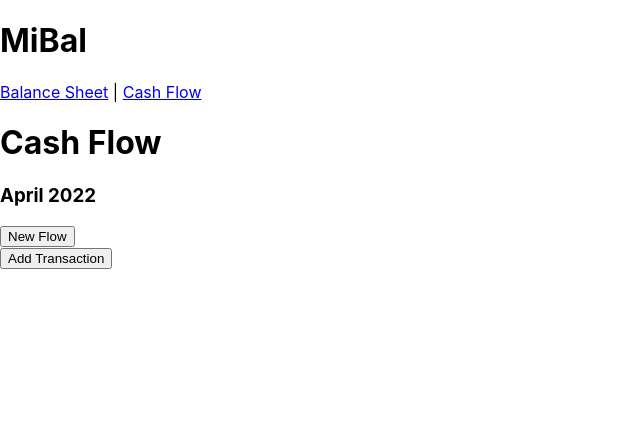
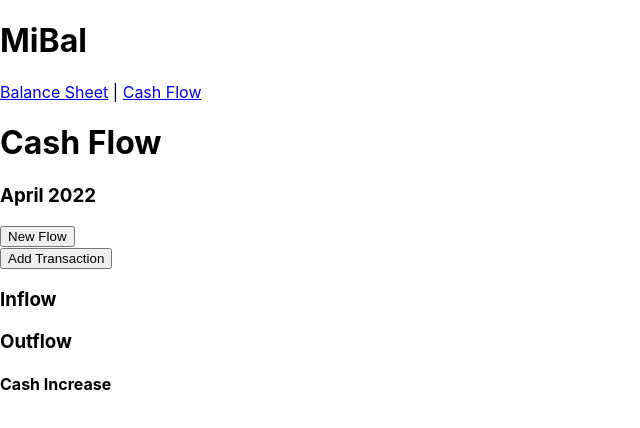
Before and after one commit to je-zhou/mibal, a React (Create React App) app: page /cash-flow in a window 1280 px wide. Shown: the top 428 px of the page, without its empty margins (0-640 px from the left). Built offline with nearby package versions, Linux system fonts and the light colour scheme.

Commit message:
init data structure interfaces

```diff
--- a/src/components/CashFlow/CashFlow.tsx
+++ b/src/components/CashFlow/CashFlow.tsx
@@ -1,21 +1,15 @@
-import getData from "../../dummyData";
 import AddTransactionButton from "./AddTransactionButton/AddTransactionButton";
+import CashFlowTable from "./CashFlowTable/CashFlowTable";
 import NewFlowButton from "./NewFlowButton/NewFlowButton";
 
 export default function CashFlow() {
- // let data = getData();
-  // let accounts = data.map((obj) => (
-  //   <h3  key={obj.accountName}>
-  //     {obj.accountName}
-  //   </h3>
-  // ));
-
   return (
     <div>
-     <h1>Cash Flow</h1>
-     <h3>April 2022</h3>
-     <NewFlowButton />
+      <h1>Cash Flow</h1>
+      <h3>April 2022</h3>
+      <NewFlowButton />
       <AddTransactionButton />
+      <CashFlowTable />
     </div>
   );
 }
--- /dev/null
+++ b/src/components/CashFlow/CashFlowTable/CashFlowTable.tsx
@@ -0,0 +1,11 @@
+export default function CashFlowTable() {
+    return (
+      <div>
+        <div>
+          <h3>Inflow</h3>
+          <h3>Outflow</h3>
+          <h4>Cash Increase</h4>
+        </div>
+      </div>
+    );
+  }
--- /dev/null
+++ b/src/types/account.type.ts
@@ -0,0 +1,6 @@
+import IFlow from "./flow.type";
+
+export default interface IAccount {
+    flows: Array<IFlow>
+    getBalance(dateFrom?: Date | null): number,
+  }
--- /dev/null
+++ b/src/types/bank.type.ts
@@ -0,0 +1,3 @@
+export default interface IBank{
+
+}
```
Also changed, not shown: src/types/flow.type.ts (added, +11 -0 lines), src/types/transaction.type.ts (added, +9 -0 lines), 2 other files (tests, documents, lock files or other folders).
